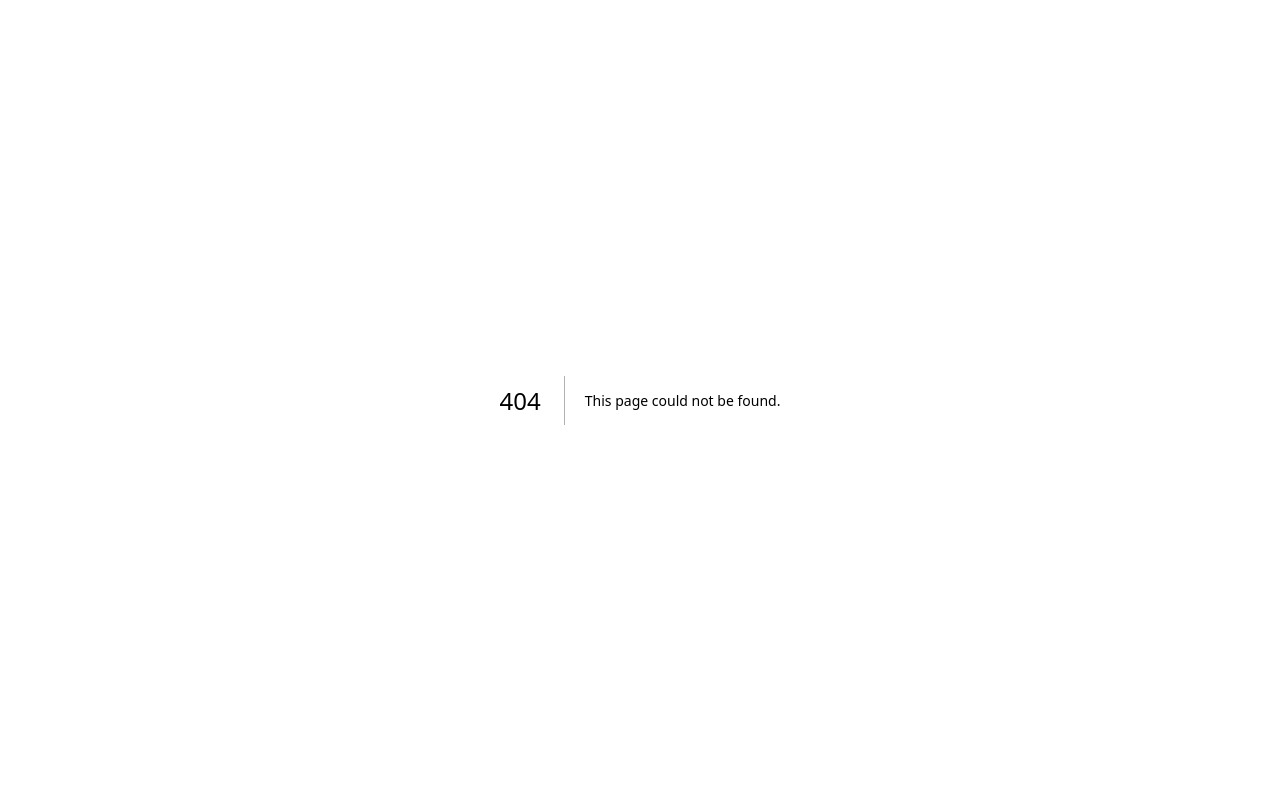
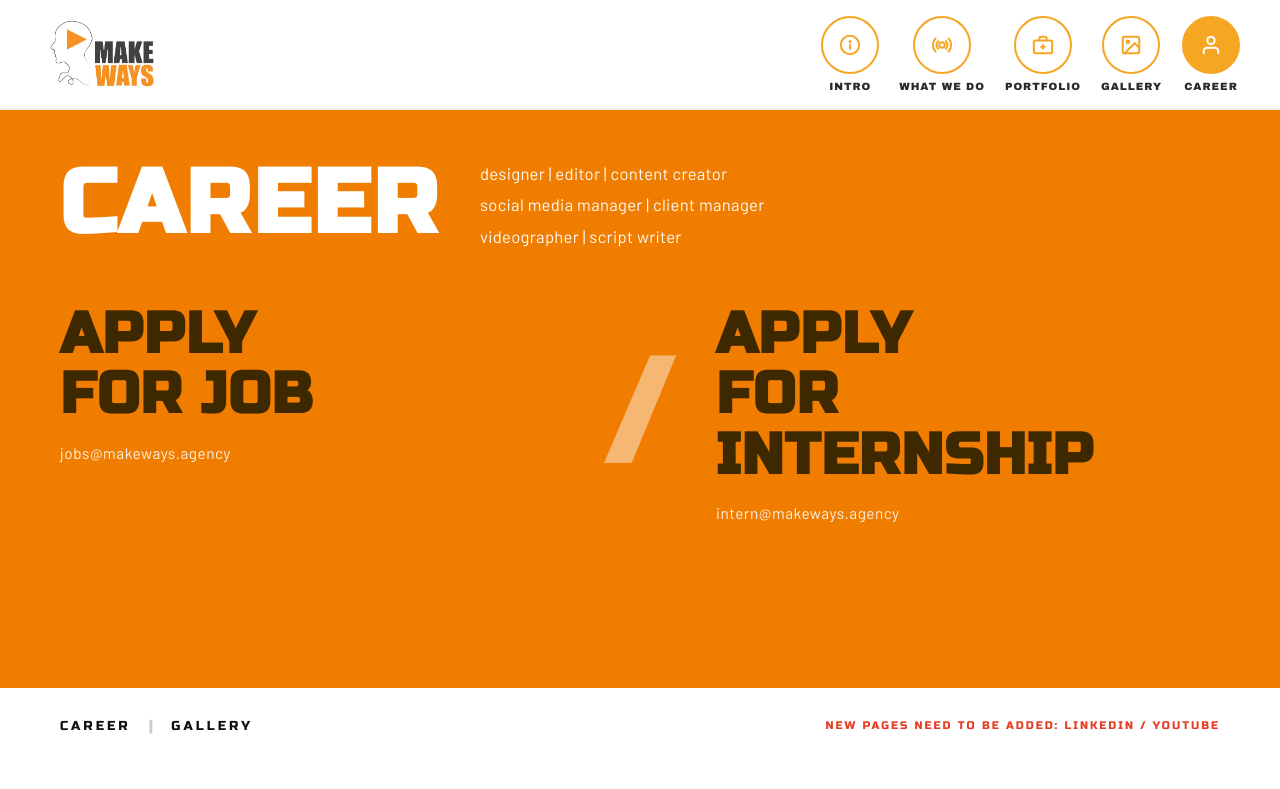
Before and after one commit to Rojesh111/Makeways-Website, a Next.js app in the folder makeways/: page /career in a window 1280 px wide. Before the commit this address had no page. Shown: the top 789 px of the page. Built offline with nearby package versions, Linux system fonts and the light colour scheme.

Commit message:
Added Career Section and Fixed link in Header

```diff
--- /dev/null
+++ b/makeways/app/career/page.tsx
@@ -0,0 +1,183 @@
+'use client';
+
+import Header from '@/components/Header';
+import Footer from '@/components/Footer';
+
+export default function CareerPage() {
+  return (
+    <>
+      <link
+        href="https://fonts.googleapis.com/css2?family=Russo+One&family=Barlow:wght@400;500;600;700&display=swap"
+        rel="stylesheet"
+      />
+
+      <Header />
+
+      <main>
+        <section className="career-section">
+
+          {/* TOP ROW: CAREER + job roles */}
+          <div className="career-top">
+            <h1 className="career-title">CAREER</h1>
+            <p className="career-roles">
+              designer | editor | content creator<br />
+              social media manager | client manager<br />
+              videographer | script writer
+            </p>
+          </div>
+
+          {/* BOTTOM ROW: Apply for Job / Apply for Internship */}
+          <div className="career-bottom">
+
+            {/* LEFT: Apply for Job */}
+            <div className="career-col">
+              <h2 className="apply-heading">APPLY<br />FOR JOB</h2>
+              <a href="mailto:jobs@makeways.agency" className="apply-email">
+                jobs@makeways.agency
+              </a>
+            </div>
+
+            {/* DIVIDER */}
+            <div className="career-divider">/</div>
+
+            {/* RIGHT: Apply for Internship */}
+            <div className="career-col">
+              <h2 className="apply-heading">APPLY<br />FOR<br />INTERNSHIP</h2>
+              <a href="mailto:intern@makeways.agency" className="apply-email">
+                intern@makeways.agency
+              </a>
+            </div>
+
+          </div>
+
+        </section>
+      </main>
+
+      <Footer />
+
+      <style jsx>{`
+        .career-section {
+          background: #f07c00;
+          width: 100%;
+          min-height: calc(100vh - 112px); /* fills screen minus header */
+          padding: 64px 60px 72px;
+          display: flex;
+          flex-direction: column;
+          justify-content: center;
+          gap: 52px;
+          font-family: 'Russo One', 'Eurostile', 'Microgramma', 'Arial Narrow', sans-serif;
+          box-sizing: border-box;
+        }
+
+        /* ── TOP ROW ── */
+        .career-top {
+          display: flex;
+          align-items: center;
+          gap: 40px;
+        }
+
+        .career-title {
+          font-family: 'Russo One', 'Eurostile', sans-serif;
+          font-size: clamp(52px, 7vw, 100px);
+          font-weight: 900;
+          color: #fff;
+          text-transform: uppercase;
+          letter-spacing: 3px;
+          margin: 0;
+          line-height: 1;
+          white-space: nowrap;
+        }
+
+        .career-roles {
+          font-family: 'Barlow', sans-serif;
+          font-size: clamp(13px, 1.3vw, 17px);
+          color: #fff;
+          line-height: 1.9;
+          letter-spacing: 0.3px;
+          margin: 0;
+          opacity: 0.95;
+        }
+
+        /* ── BOTTOM ROW ── */
+        .career-bottom {
+          display: flex;
+          align-items: flex-start;
+        }
+
+        .career-col {
+          flex: 1;
+          display: flex;
+          flex-direction: column;
+          gap: 18px;
+        }
+
+        .career-divider {
+          font-family: 'Russo One', sans-serif;
+          font-size: clamp(80px, 12vw, 160px);
+          color: #fff;
+          opacity: 0.45;
+          line-height: 1;
+          padding: 0 40px;
+          align-self: center;
+          user-select: none;
+        }
+
+        .apply-heading {
+          font-family: 'Russo One', 'Eurostile', sans-serif;
+          font-size: clamp(32px, 4.5vw, 64px);
+          font-weight: 900;
+          color: #3d2800;
+          text-transform: uppercase;
+          letter-spacing: 1px;
+          line-height: 1.05;
+          margin: 0;
+        }
+
+        .apply-email {
+          font-family: 'Barlow', sans-serif;
+          font-size: clamp(13px, 1.2vw, 16px);
+          color: #fff;
+          letter-spacing: 0.5px;
+          text-decoration: none;
+          opacity: 0.9;
+          transition: opacity 0.2s;
+          display: inline-block;
+        }
+
+        .apply-email:hover {
+          opacity: 1;
+          text-decoration: underline;
+        }
+
+        /* ── RESPONSIVE ── */
+        @media (max-width: 768px) {
+          .career-section {
+            padding: 48px 28px 56px;
+            gap: 36px;
+            min-height: unset;
+          }
+
+          .career-top {
+            flex-direction: column;
+            align-items: flex-start;
+            gap: 16px;
+          }
+
+          .career-bottom {
+            flex-direction: column;
+            gap: 36px;
+          }
+
+          .career-divider {
+            display: none;
+          }
+
+          .career-col:first-child {
+            padding-bottom: 36px;
+            border-bottom: 1px solid rgba(255, 255, 255, 0.3);
+          }
+        }
+      `}</style>
+    </>
+  );
+}
--- a/makeways/components/Header.tsx
+++ b/makeways/components/Header.tsx
@@ -1,6 +1,7 @@
 'use client';
 
 import React, { useState } from 'react';
+import { usePathname } from 'next/navigation';
 
 type NavLabel = 'INTRO' | 'WHAT WE DO' | 'PORTFOLIO' | 'GALLERY' | 'CAREER';
 
@@ -44,30 +45,48 @@ const icons: Record<NavLabel, React.ReactElement> = {
   ),
 };
 
-const navItems: { label: NavLabel; href: string }[] = [
-  { label: 'INTRO', href: '#intro' },
+// On the home page, nav items scroll to sections.
+// On any other page (e.g. /career), they link back to home + section.
+const homeNavItems: { label: NavLabel; href: string }[] = [
+  { label: 'INTRO',      href: '#intro' },
   { label: 'WHAT WE DO', href: '#services' },
-  { label: 'PORTFOLIO', href: '#portfolio' },
-  { label: 'GALLERY', href: '#gallery' },
-  { label: 'CAREER', href: '#career' },
+  { label: 'PORTFOLIO',  href: '#portfolio' },
+  { label: 'GALLERY',    href: '#gallery' },
+  { label: 'CAREER',     href: '/career' },
+];
+
+const awayNavItems: { label: NavLabel; href: string }[] = [
+  { label: 'INTRO',      href: '/#intro' },
+  { label: 'WHAT WE DO', href: '/#services' },
+  { label: 'PORTFOLIO',  href: '/#portfolio' },
+  { label: 'GALLERY',    href: '/#gallery' },
+  { label: 'CAREER',     href: '/career' },
 ];
 
 export default function Header() {
   const [menuOpen, setMenuOpen] = useState(false);
+  const pathname = usePathname();
+  const isHome = pathname === '/';
+  const navItems = isHome ? homeNavItems : awayNavItems;
 
   return (
     <>
       <header className="header">
         <div className="header-inner">
-          {/* Logo */}
-          <a href="#" className="logo-link">
+
+          {/* Logo — always goes back to home */}
+          <a href="/" className="logo-link" aria-label="Go to home">
             <img src="/images/logo.jpg" alt="MAKEWAYS Logo" className="logo-img" />
           </a>
 
           {/* Desktop Nav */}
           <nav className="nav-desktop">
             {navItems.map((item) => (
-              <a key={item.label} href={item.href} className="nav-item">
+              <a
+                key={item.label}
+                href={item.href}
+                className={`nav-item ${pathname === '/career' && item.label === 'CAREER' ? 'active' : ''}`}
+              >
                 <span className="nav-circle">
                   <span className="nav-icon">{icons[item.label]}</span>
                 </span>
@@ -94,7 +113,7 @@ export default function Header() {
             <a
               key={item.label}
               href={item.href}
-              className="mobile-nav-item"
+              className={`mobile-nav-item ${pathname === '/career' && item.label === 'CAREER' ? 'active' : ''}`}
               onClick={() => setMenuOpen(false)}
             >
               <span className="mobile-circle">
@@ -170,12 +189,22 @@ export default function Header() {
           transition: background 0.25s ease, border-color 0.25s ease;
         }
 
+        /* Active state (current page) */
+        .nav-item.active .nav-circle {
+          background: #F5A623;
+          border-color: #F5A623;
+        }
+
+        .nav-item.active .nav-icon {
+          color: #ffffff;
+        }
+
         .nav-item:hover .nav-circle {
           background: #F5A623;
           border-color: #ffffff;
         }
 
-        /* Icon: orange by default, white on hover */
+        /* Icon: orange by default, white on hover/active */
         .nav-icon {
           display: flex;
           align-items: center;
@@ -188,7 +217,7 @@ export default function Header() {
           color: #ffffff;
         }
 
-        /* Label: always black, no color change */
+        /* Label */
         .nav-label {
           font-family: 'Eurostile', 'Arial Black', Arial, sans-serif;
           font-size: 10.5px;
@@ -257,7 +286,8 @@ export default function Header() {
           transition: background 0.2s ease;
         }
 
-        .mobile-nav-item:hover {
+        .mobile-nav-item:hover,
+        .mobile-nav-item.active {
           background: #fff8ef;
         }
 
@@ -274,6 +304,7 @@ export default function Header() {
           transition: background 0.25s ease, border-color 0.25s ease;
         }
 
+        .mobile-nav-item.active .mobile-circle,
         .mobile-nav-item:hover .mobile-circle {
           background: #F5A623;
           border-color: #ffffff;
@@ -287,6 +318,7 @@ export default function Header() {
           transition: color 0.25s ease;
         }
 
+        .mobile-nav-item.active .mobile-icon,
         .mobile-nav-item:hover .mobile-icon {
           color: #ffffff;
         }
```
